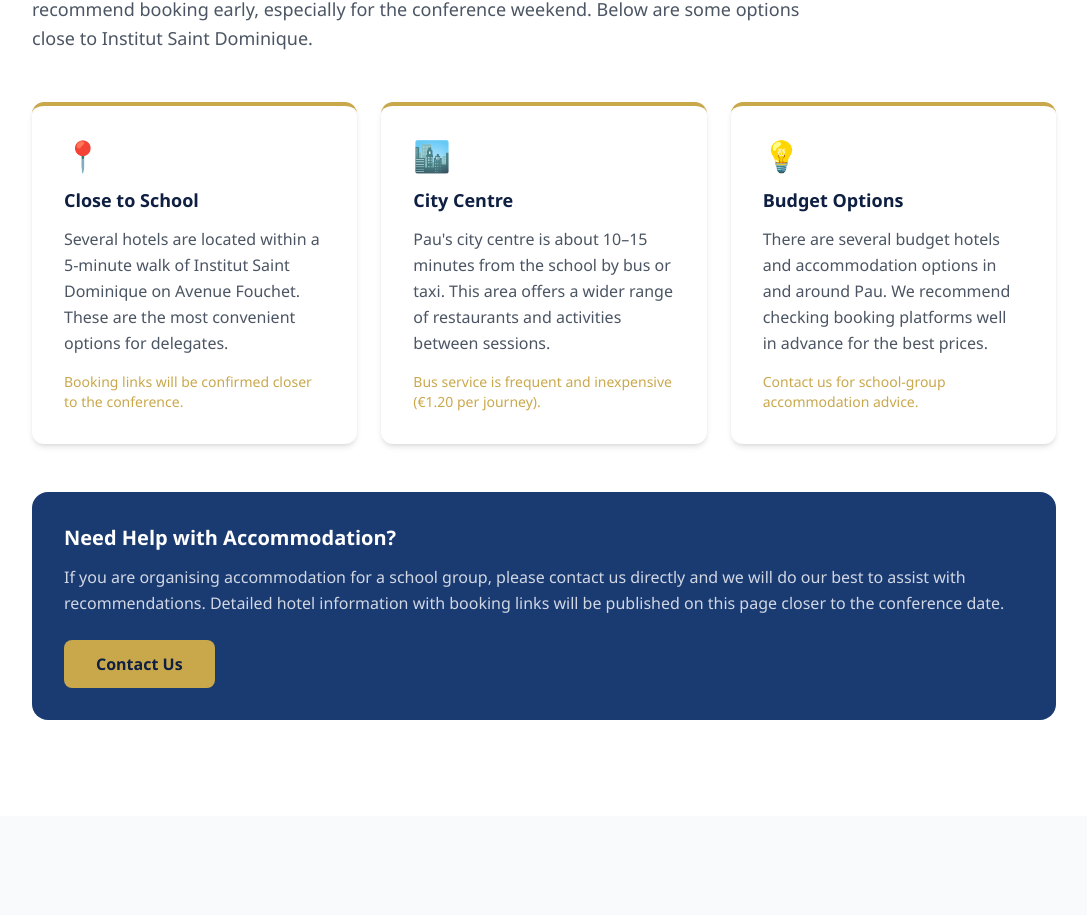
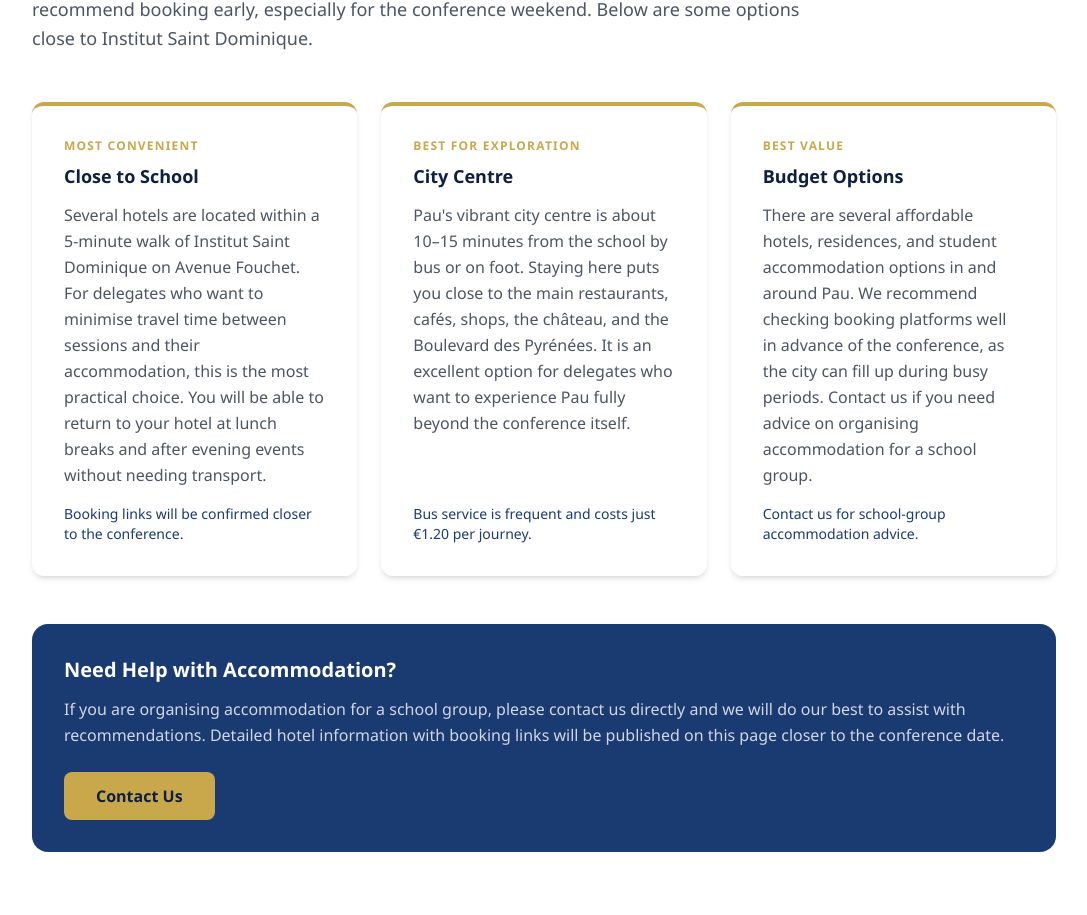
Before and after one commit to gastongabaixtucf8/projet-MUN-saintdo, a Next.js app: page /pau in a window 1280 px wide. Shown: the part 2434-3349 px from the top of the page, without its empty margins (96-1183 px from the left). Built offline with nearby package versions, Linux system fonts and the light colour scheme.

Commit message:
auto-save

```diff
--- a/app/pau/page.tsx
+++ b/app/pau/page.tsx
@@ -116,28 +116,28 @@ export default function PauPage() {
             {[
               {
                 category: 'Close to School',
-                icon: '📍',
-                description: 'Several hotels are located within a 5-minute walk of Institut Saint Dominique on Avenue Fouchet. These are the most convenient options for delegates.',
+                tag: 'Most convenient',
+                description: 'Several hotels are located within a 5-minute walk of Institut Saint Dominique on Avenue Fouchet. For delegates who want to minimise travel time between sessions and their accommodation, this is the most practical choice. You will be able to return to your hotel at lunch breaks and after evening events without needing transport.',
                 note: 'Booking links will be confirmed closer to the conference.',
               },
               {
                 category: 'City Centre',
-                icon: '🏙️',
-                description: 'Pau\'s city centre is about 10–15 minutes from the school by bus or taxi. This area offers a wider range of restaurants and activities between sessions.',
-                note: 'Bus service is frequent and inexpensive (€1.20 per journey).',
+                tag: 'Best for exploration',
+                description: 'Pau\'s vibrant city centre is about 10–15 minutes from the school by bus or on foot. Staying here puts you close to the main restaurants, cafés, shops, the château, and the Boulevard des Pyrénées. It is an excellent option for delegates who want to experience Pau fully beyond the conference itself.',
+                note: 'Bus service is frequent and costs just €1.20 per journey.',
               },
               {
                 category: 'Budget Options',
-                icon: '💡',
-                description: 'There are several budget hotels and accommodation options in and around Pau. We recommend checking booking platforms well in advance for the best prices.',
+                tag: 'Best value',
+                description: 'There are several affordable hotels, residences, and student accommodation options in and around Pau. We recommend checking booking platforms well in advance of the conference, as the city can fill up during busy periods. Contact us if you need advice on organising accommodation for a school group.',
                 note: 'Contact us for school-group accommodation advice.',
               },
-            ].map(({ category, icon, description, note }) => (
+            ].map(({ category, tag, description, note }) => (
               <div key={category} className="card flex flex-col">
-                <div className="text-3xl mb-3">{icon}</div>
+                <p className="text-xs font-semibold text-gold uppercase tracking-widest mb-2">{tag}</p>
                 <h3 className="font-bold text-navy text-lg mb-3">{category}</h3>
                 <p className="text-gray-600 leading-relaxed mb-4 flex-1">{description}</p>
-                <p className="text-sm text-gold font-medium">{note}</p>
+                <p className="text-sm text-navy-mid font-medium">{note}</p>
               </div>
             ))}
           </div>
```
